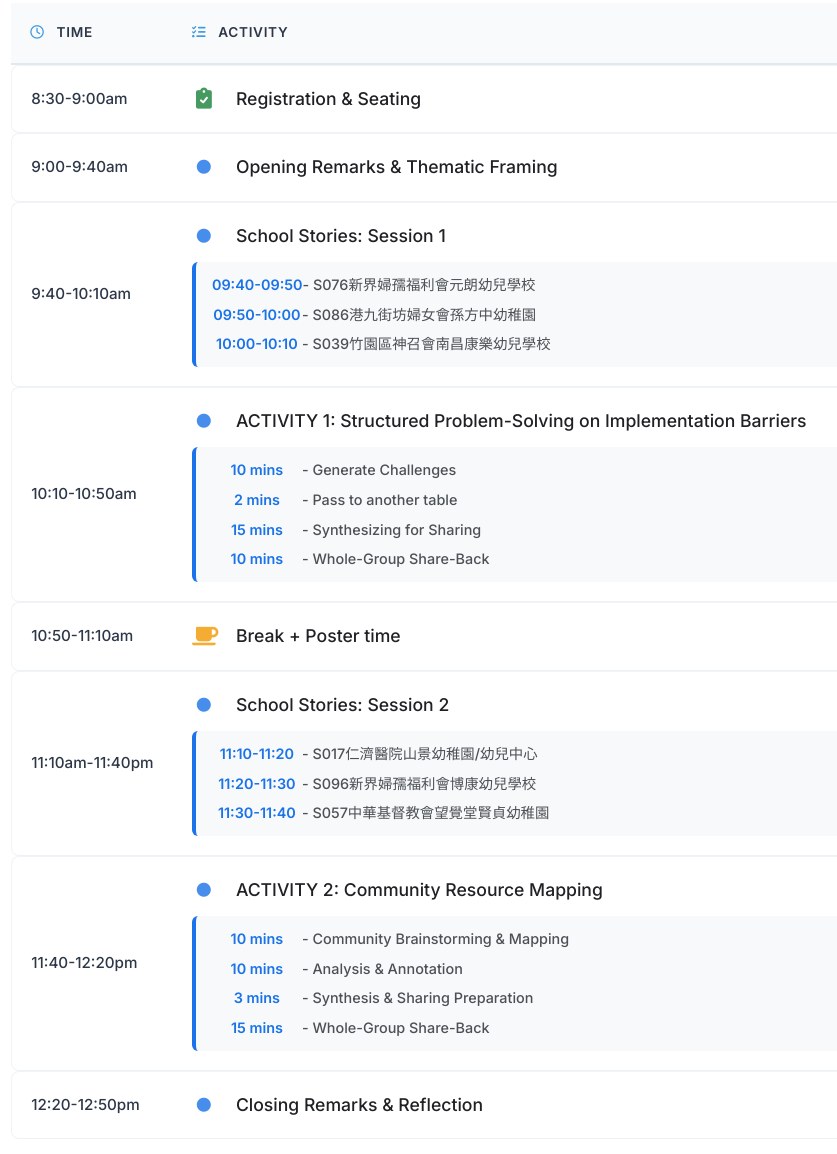
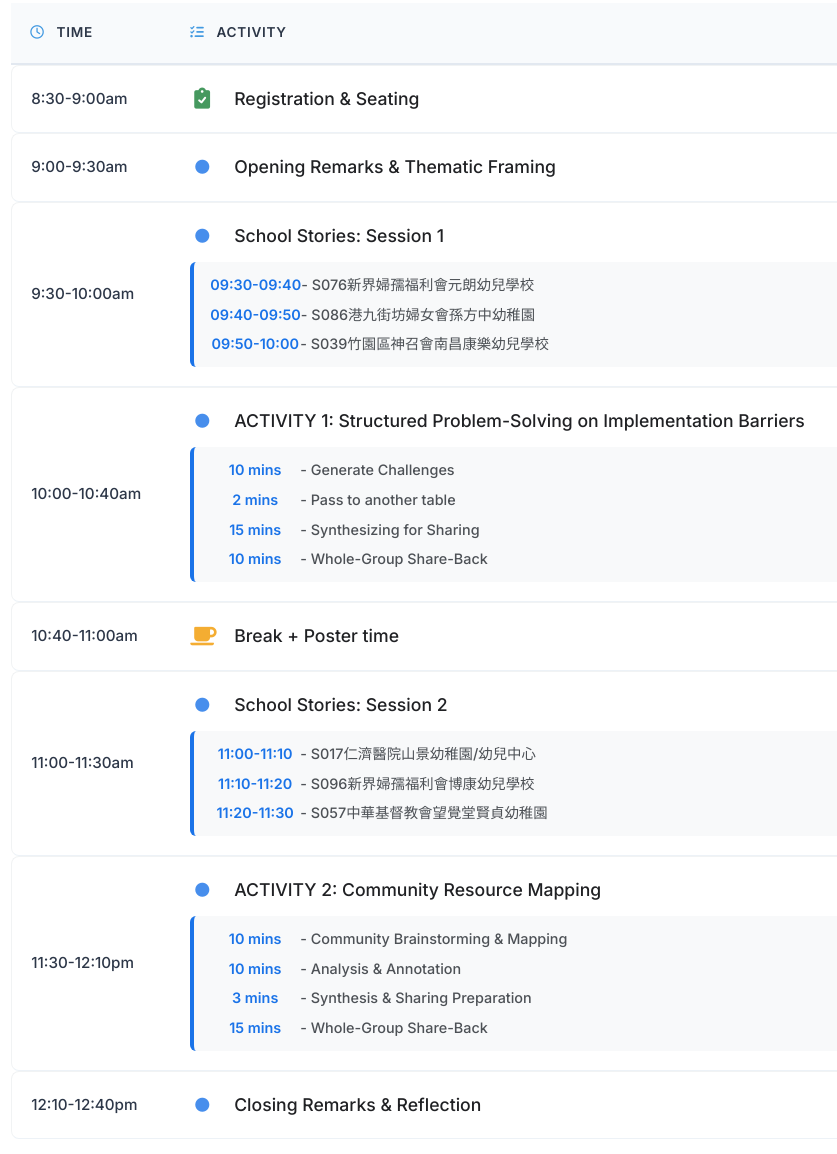
Before and after one commit to herman925/KSFreePlayConference, a plain HTML site: page pages/schedule.html in a window 1280 px wide. Shown: the part 434-1588 px from the top of the page, without its empty margins (81-918 px from the left). Drawn offline with Linux system fonts and the light colour scheme.

Commit message:
Update schedule: Opening reduced from 40 to 30 minutes, all times shifted 10 minutes earlier

```diff
--- a/pages/schedule.html
+++ b/pages/schedule.html
@@ -164,57 +164,57 @@
                         </td>
                     </tr>
                     <tr>
-                        <td>9:00-9:40am</td>
+                        <td>9:00-9:30am</td>
                         <td>
                             <div class="activity-title"><i class="fas fa-circle"></i> Opening Remarks & Thematic Framing</div>
 
                         </td>
                     </tr>
                     <tr>
-                        <td>9:40-10:10am</td>
+                        <td>9:30-10:00am</td>
                         <td>
                             <div class="activity-title"><i class="fas fa-circle"></i> School Stories: Session 1</div>
                             <div class="activity-details">
-                <div class="activity-step"><strong>09:40-09:50</strong> - S076新界婦孺福利會元朗幼兒學校</div>
-                <div class="activity-step"><strong>09:50-10:00</strong> - S086港九街坊婦女會孫方中幼稚園</div>
-                <div class="activity-step"><strong>10:00-10:10</strong> - S039竹園區神召會南昌康樂幼兒學校</div>
+                <div class="activity-step"><strong>09:30-09:40</strong> - S076新界婦孺福利會元朗幼兒學校</div>
+                <div class="activity-step"><strong>09:40-09:50</strong> - S086港九街坊婦女會孫方中幼稚園</div>
+                <div class="activity-step"><strong>09:50-10:00</strong> - S039竹園區神召會南昌康樂幼兒學校</div>
             </div>
                         </td>
                     </tr>
                     <tr>
-                        <td>10:10-10:50am</td>
+                        <td>10:00-10:40am</td>
                         <td>
                             <div class="activity-title"><i class="fas fa-circle"></i> ACTIVITY 1: Structured Problem-Solving on Implementation Barriers</div>
                             <div class="activity-details"><div class="activity-step"><strong>10 mins</strong> - Generate Challenges</div><div class="activity-step"><strong>2 mins</strong> - Pass to another table</div><div class="activity-step"><strong>15 mins</strong> - Synthesizing for Sharing</div><div class="activity-step"><strong>10 mins</strong> - Whole-Group Share-Back</div></div>
                         </td>
                     </tr>
                     <tr>
-                        <td>10:50-11:10am</td>
+                        <td>10:40-11:00am</td>
                         <td>
                             <div class="activity-title"><i class="fas fa-coffee"></i> Break + Poster time</div>
 
                         </td>
                     </tr>
                     <tr>
-                        <td>11:10am-11:40pm</td>
+                        <td>11:00-11:30am</td>
                         <td>
                             <div class="activity-title"><i class="fas fa-circle"></i> School Stories: Session 2</div>
                             <div class="activity-details">
-                <div class="activity-step"><strong>11:10-11:20</strong> - S017仁濟醫院山景幼稚園/幼兒中心</div>
-                <div class="activity-step"><strong>11:20-11:30</strong> - S096新界婦孺福利會博康幼兒學校</div>
-                <div class="activity-step"><strong>11:30-11:40</strong> - S057中華基督教會望覺堂賢貞幼稚園</div>
+                <div class="activity-step"><strong>11:00-11:10</strong> - S017仁濟醫院山景幼稚園/幼兒中心</div>
+                <div class="activity-step"><strong>11:10-11:20</strong> - S096新界婦孺福利會博康幼兒學校</div>
+                <div class="activity-step"><strong>11:20-11:30</strong> - S057中華基督教會望覺堂賢貞幼稚園</div>
             </div>
                         </td>
                     </tr>
                     <tr>
-                        <td>11:40-12:20pm</td>
+                        <td>11:30-12:10pm</td>
                         <td>
                             <div class="activity-title"><i class="fas fa-circle"></i> ACTIVITY 2: Community Resource Mapping</div>
                             <div class="activity-details"><div class="activity-step"><strong>10 mins</strong> - Community Brainstorming & Mapping</div><div class="activity-step"><strong>10 mins</strong> - Analysis & Annotation</div><div class="activity-step"><strong>3 mins</strong> - Synthesis & Sharing Preparation</div><div class="activity-step"><strong>15 mins</strong> - Whole-Group Share-Back</div></div>
                         </td>
                     </tr>
                     <tr>
-                        <td>12:20-12:50pm</td>
+                        <td>12:10-12:40pm</td>
                         <td>
                             <div class="activity-title"><i class="fas fa-circle"></i> Closing Remarks & Reflection</div>
 
```
